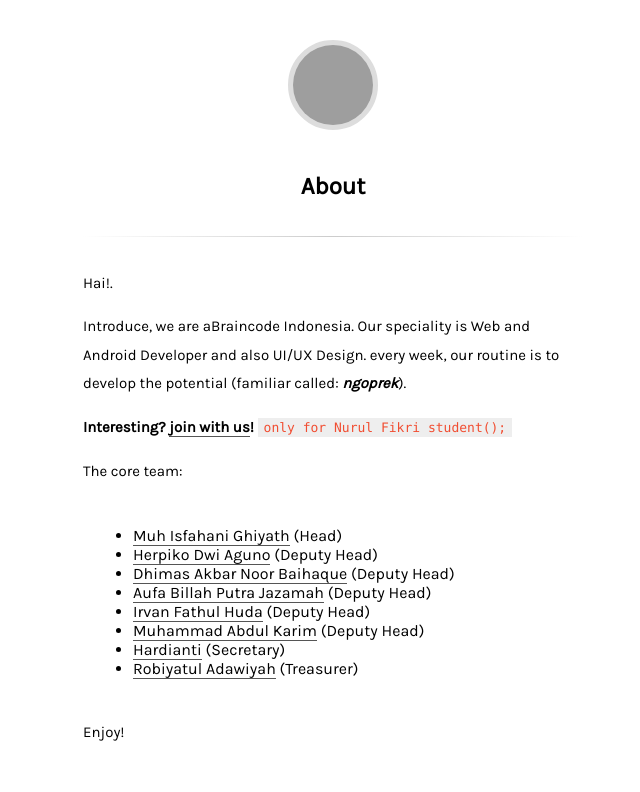
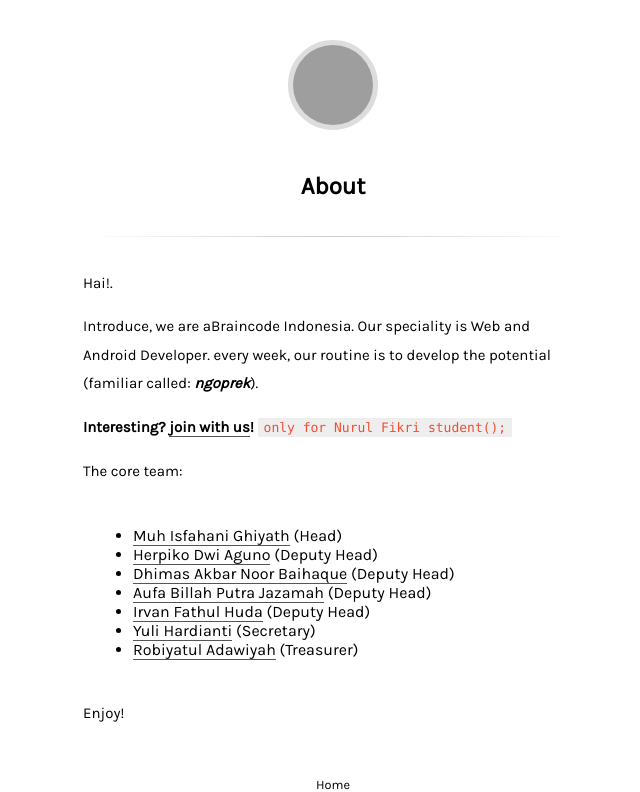
Before and after one commit to abraincode/abraincode.github.io, a Jekyll site: the page built from about.md, in a window 1280 px wide, cut to the strip 0-792 px from the top of the page. Shown: the whole strip, without its empty margins (307-947 px from the left). Built offline with Jekyll 4.4.1, drawn with Linux system fonts in a browser that asks for light colours; grey boxes are pictures that could not be loaded.

Commit message:
correcting of typo

```diff
--- a/about.md
+++ b/about.md
@@ -5,7 +5,7 @@
 
 Hai!.
 
-Introduce, we are aBraincode Indonesia. Our speciality is Web and Android Developer and also UI/UX Design. every week, our routine is to develop the potential (familiar called: ___ngoprek___).
+Introduce, we are aBraincode Indonesia. Our speciality is Web and Android Developer. every week, our routine is to develop the potential (familiar called: ___ngoprek___).
 
 **Interesting?  <a href="http://bit.ly/registeraBc">join with us</a>!**
 `only for Nurul Fikri student();`
@@ -17,8 +17,7 @@
 - [Dhimas Akbar Noor Baihaque](https://github.com/dhimasanb) (Deputy Head)
 - [Aufa Billah Putra Jazamah](https://github.com/aufaroot18) (Deputy Head)
 - [Irvan Fathul Huda](https://github.com/shifter27) (Deputy Head)
-- [Muhammad Abdul Karim](https://github.com/setakarim) (Deputy Head)
-- [Hardianti](https://github.com/hardiantiflash) (Secretary)
+- [Yuli Hardianti](https://github.com/hardiantiflash) (Secretary)
 - [Robiyatul Adawiyah](https://github.com/arobiyatul) (Treasurer)
 
 
```
